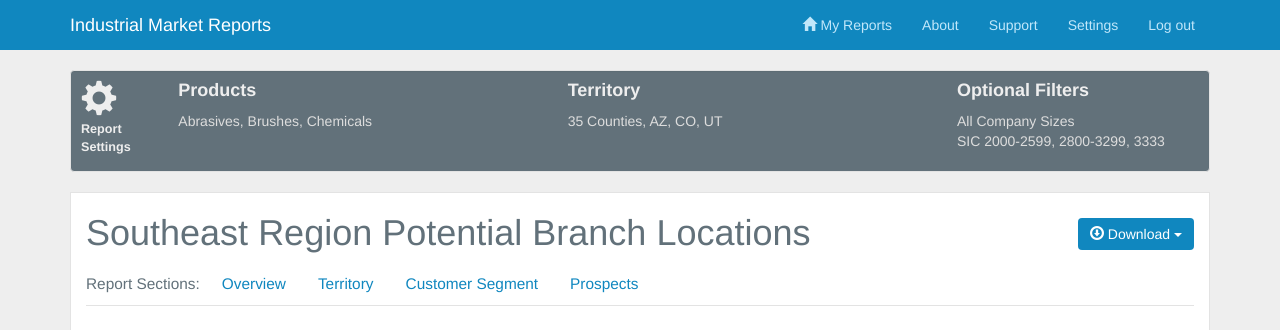
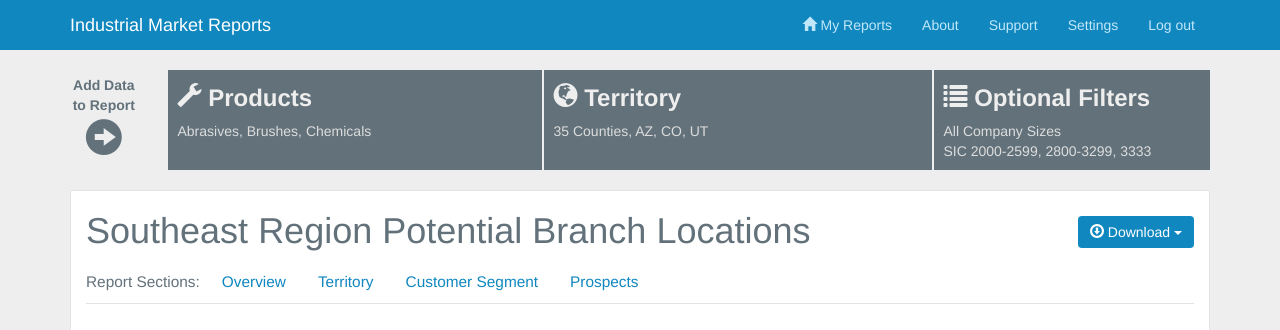
Before and after one commit to saintsjd/imi-ui, a Jekyll site: the page built from report.html, in a window 1280 px wide, cut to the strip 0-330 px from the top of the page. Built offline with Jekyll 4.4.1, drawn with Linux system fonts in a browser that asks for light colours; Markdown is read by kramdown in place of the engine named in the settings.

Commit message:
new take on filter bar

```diff
--- a/_includes/filters.html
+++ b/_includes/filters.html
@@ -2,25 +2,25 @@
   <div class="row">
     <div class="col-xs-1">
       <div id="filter-bar-label">
-        <span class="glyphicon glyphicon-cog"></span>
-        <span>Report Settings</span>
+        <span>Add Data to Report</span>
+        <span class="glyphicon glyphicon-circle-arrow-right"></span>
       </div>
     </div>
-    <div class="col-xs-4">
+    <div class="col-xs-4" style="padding-right:1px;">
       <a href="#" class="filter-btn" id="product-filter-btn">
-        <h4>Products</h4>
+        <h3><span class="glyphicon glyphicon-wrench"></span> Products</h3>
         <p class="hidden-xs">Abrasives, Brushes, Chemicals</p>
       </a>
     </div>
-    <div class="col-xs-4">
+    <div class="col-xs-4" style="padding-right:1px;padding-left:1px;">
       <a href="#" class="filter-btn" id="territory-filter-btn">
-        <h4>Territory</h4>
+        <h3><span class="glyphicon glyphicon-globe"></span> Territory</h3>
         <p class="hidden-xs">35 Counties, AZ, CO, UT</p>
       </a>
     </div>
-    <div class="col-xs-3">
+    <div class="col-xs-3" style="padding-left:1px;">
       <a href="#" class="filter-btn" id="optional-filter-btn">
-        <h4>Optional Filters</h4>
+        <h3><span class="glyphicon glyphicon-list"></span> Optional Filters</h3>
         <p class="hidden-xs">All Company Sizes<br>SIC 2000-2599, 2800-3299, 3333</p>
       </a>
     </div>
--- a/css/main.css
+++ b/css/main.css
@@ -50,17 +50,14 @@ border: none;
 min-height: 20px;
 margin-top: 20px;
 margin-bottom: 20px;
-background-color: #62717a;
-border: 1px solid #e3e3e3;
-border-radius: 4px;
-box-shadow: inset 0 1px 1px rgba(0, 0, 0, 0.05);
 }
 
 #filter-bar-label {
-  font-size: 0.9em;
+  font-size: 1.0em;
   font-weight:bold;
-  padding: 5px 0 0 10px;
-  color:  #eee;
+  padding: 5px 0 0 0;
+  color:  #62717a;
+  text-align: center;
 }
 
 #filter-bar-label .glyphicon {
@@ -73,34 +70,40 @@ box-shadow: inset 0 1px 1px rgba(0, 0, 0, 0.05);
   padding-top: 10px;
   padding-left: 10px;
   overflow: hidden;
+  background-color: #62717a;
 }
 
 .filter-btn:hover {
   text-decoration: none;
 }
 
-.filter-btn:hover, .filter-btn.active {
-  background-color: #fff;
+.filter-btn:hover {
+  background-color: #aaa;
 }
-.filter-btn:hover h4, .filter-btn.active h4 {
+
+.filter-btn.active {
+  background-color: #ccc;
+}
+.filter-btn:hover h3, .filter-btn.active h3 {
   color: #62717a;
 }
 .filter-btn:hover p, .filter-btn.active p {
   color: #62717a;
 }
 
-.filter-btn h4 {
+.filter-btn h3 {
   font-weight: bold;
   margin-top: 0;
   color: #eee;
 }
 .filter-btn p {
   color: #ddd;
+  font-size: 1.0em;
 }
 
 .filter {
   display :none;
-  background-color: #fff;
+  background-color: #ccc;
   padding: 9px 19px 19px;
   color:  #62717a;
   border-left: 1px solid #e3e3e3;
```
Also changed, not shown: other parts of _includes/filters.html (+2 -2 lines).
